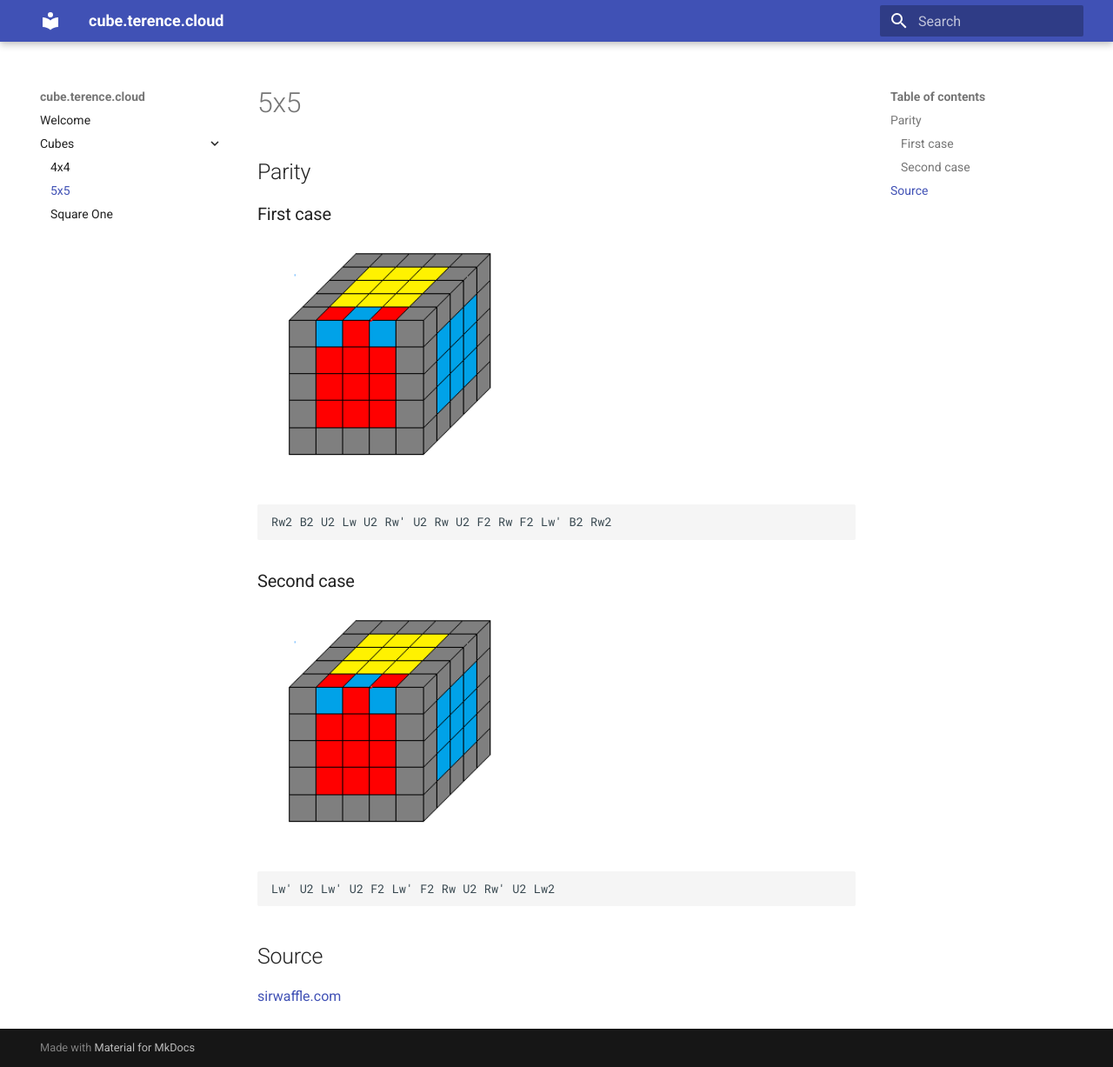
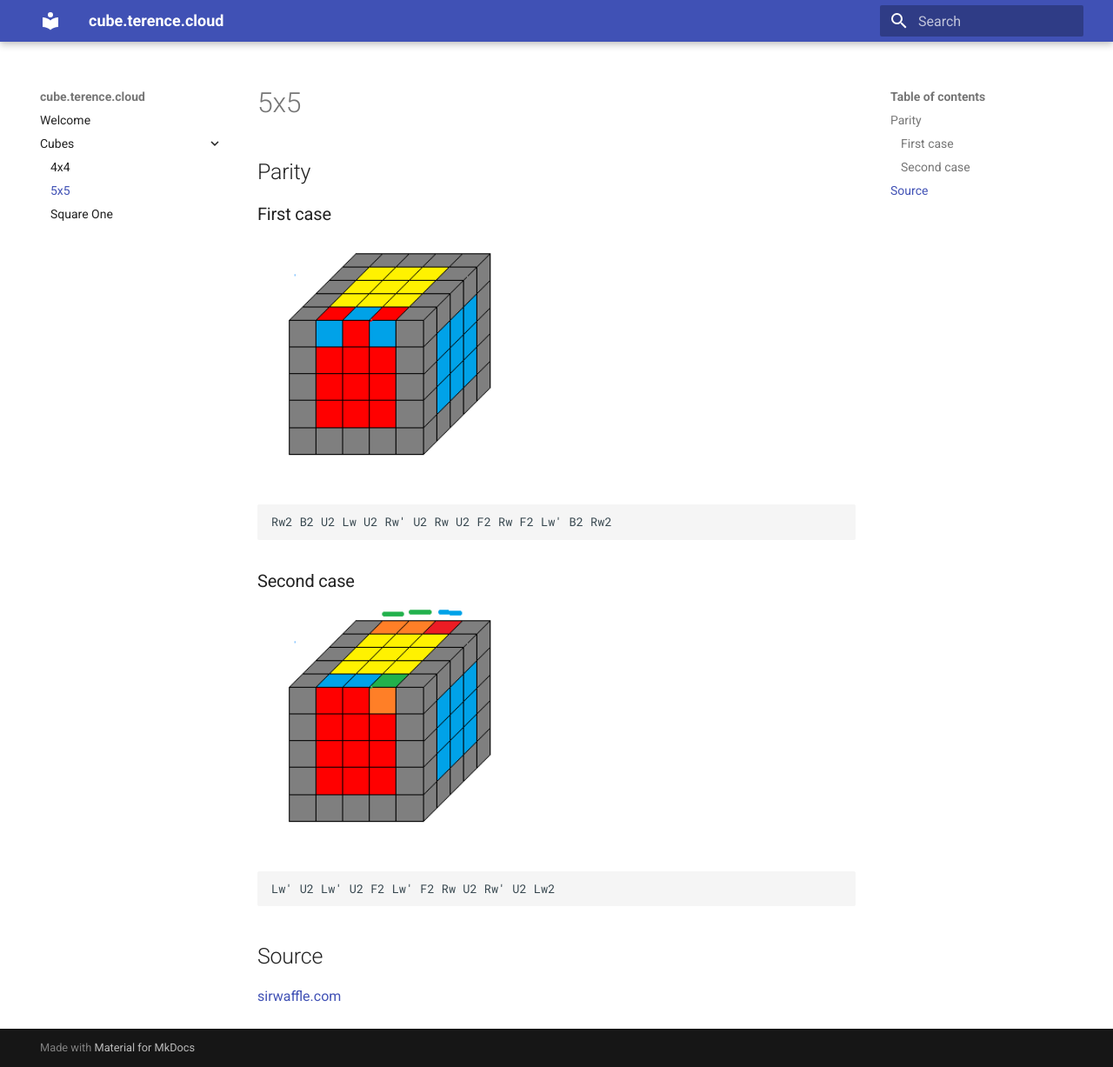
Before and after one commit to cterence/cube.terence.cloud, an MkDocs documentation site: the page built from docs/cubes/5x5.md, in a window 1280 px wide and 1227 px high. Shown: the whole window at 87% size. Built offline with MkDocs 1.6.1 and Material for MkDocs 9.7.7, drawn with Linux system fonts in a browser that asks for light colours.

Commit message:
Fix 5x5 image

```diff
--- a/docs/cubes/5x5.md
+++ b/docs/cubes/5x5.md
@@ -10,7 +10,7 @@
 
 ### Second case
 
-<img src="/images/5x5-1.png" width="300"/>
+<img src="/images/5x5-2.png" width="300"/>
 
     Lw' U2 Lw' U2 F2 Lw' F2 Rw U2 Rw' U2 Lw2
 
```
